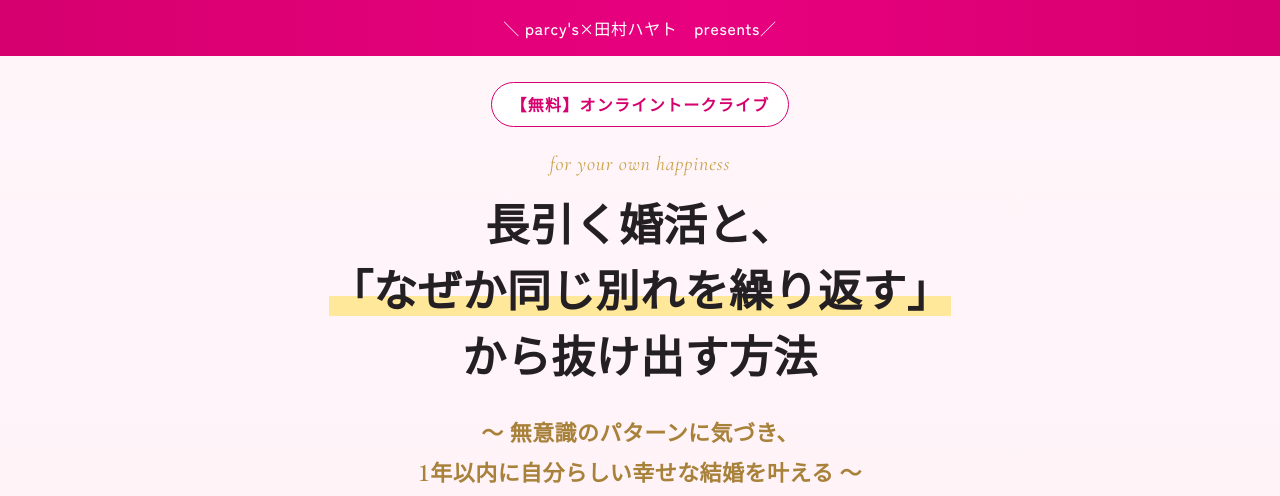
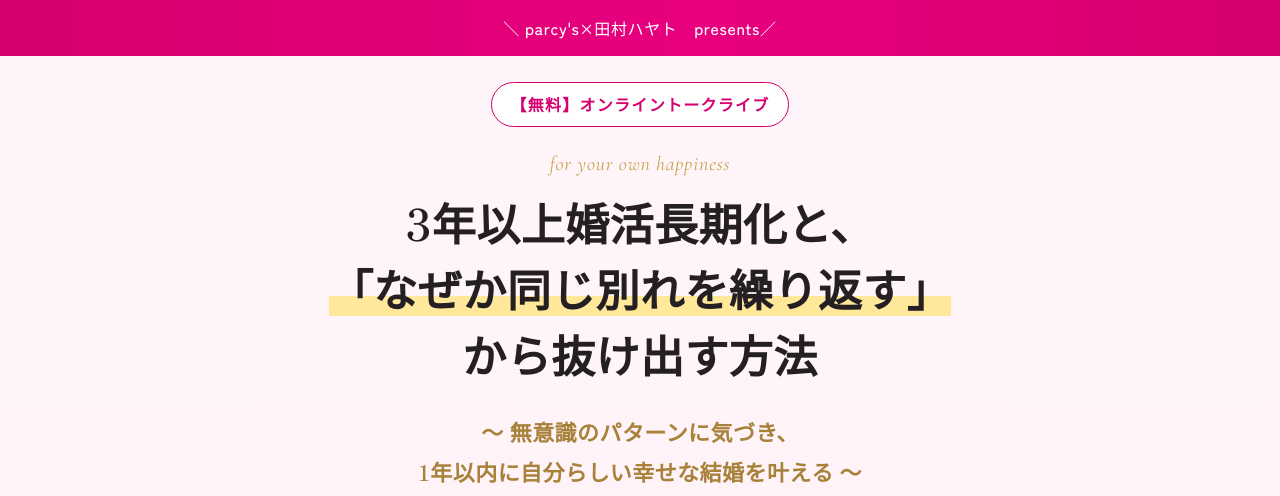
Before and after one commit to subconscious-reading/happymarriage-talklive, a plain HTML site: page index.html in a window 1280 px wide. Shown: the top 496 px of the page. Drawn offline with nearby package versions, Linux system fonts and the light colour scheme.

Commit message:
Update index.html

```diff
--- a/index.html
+++ b/index.html
@@ -8,7 +8,7 @@
 <link rel="canonical" href="https://subconscious-reading.github.io/happymarriage-talklive/">
 <meta property="og:type" content="website">
 <meta property="og:site_name" content="parcy's × 田村ハヤト トークライブ">
-<meta property="og:title" content="長引く婚活と、「なぜか同じ別れを繰り返す」から抜け出す方法｜無料オンライントークライブ">
+<meta property="og:title" content="3年以上婚活長期化と、「なぜか同じ別れを繰り返す」から抜け出す方法｜無料オンライントークライブ">
 <meta property="og:description" content="2026年8月22日（土）20:30〜 Zoom開催・参加費無料。無意識のパターンに気づき、1年以内に自分らしい幸せな結婚を叶える。parcy's × 田村ハヤト presents。">
 <meta property="og:url" content="https://subconscious-reading.github.io/happymarriage-talklive/">
 <meta property="og:image" content="https://subconscious-reading.github.io/happymarriage-talklive/ogp.jpg">
@@ -45,7 +45,7 @@
         <span style="letter-spacing: 0.08em;">【無料】オンライントークライブ</span></div>
       <p style="font-family: 'Cormorant Garamond', serif; font-style: italic; font-size: 20px; color: #c8a24b; margin: 18px 0 6px; letter-spacing: .04em;">for your own happiness</p>
       <h1 style="font-family: 'Shippori Mincho', serif; font-weight: 600; font-size: clamp(27px, 6.6vw, 44px); line-height: 1.5; letter-spacing: .01em; margin: 6px 0 0; text-wrap: pretty;">
-        長引く婚活と、<br>
+        3年以上婚活長期化と、<br>
         <span style="background: linear-gradient(transparent 62%, #ffe89a 62%, #ffe89a 94%, transparent 94%);">「なぜか同じ別れを繰り返す」</span><br>
         から抜け出す方法
       </h1>
```
